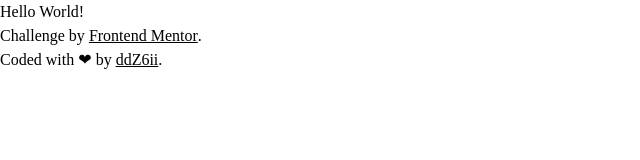
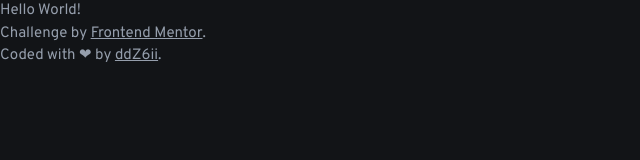
Before and after one commit to ddZ6ii/interactive-rating-component, a website built with Vite: page src/index.html in a window 1280 px wide. Shown: the whole page, without its empty margins (0-640 px from the left). Built offline with nearby package versions, Linux system fonts and the light colour scheme.

Commit message:
💄 Add style guide

```diff
--- a/src/style.css
+++ b/src/style.css
@@ -1,10 +1,63 @@
 /* ########################################
 ############# CUSTOM FONTS ################
-######################################## */
+###########################################
+/* Provide variable fonts as main format. */
+@font-face {
+  /* Use VF to make it distinguishable from static fonts. */
+  font-family: 'Overpass VF';
+  src:
+    local('Overpass'),
+    url('/assets/fonts/Overpass/Overpass-VariableFont_wght.woff2')
+      format('woff2-variations'),
+    url('/assets/fonts/Overpass/Overpass-VariableFont_wght.woff')
+      format('woff-variations'),
+    url('/assets/fonts/Overpass/Overpass-VariableFont_wght.ttf')
+      format('truetype-variations');
+  font-style: normal;
+  /* Allowable range for the weight of the variable font. */
+  font-weight: 400 700;
+  /* Displaying text quickly is a top priority, but ensure the custom web-font is used. */
+  font-display: swap;
+}
+
+/* Provide static fonts as a fallback. */
+@font-face {
+  font-family: 'Overpass';
+  src:
+    local('Overpass'),
+    url('/assets/fonts/Overpass/static/Overpass-Regular.woff2') format('woff2'),
+    url('/assets/fonts/Overpass/static/Overpass-Regular.woff') format('woff'),
+    url('/assets/fonts/Overpass/static/Overpass-Regular.ttf') format('truetype');
+  font-style: normal;
+  font-weight: 400;
+  font-display: swap;
+}
+@font-face {
+  font-family: 'Overpass';
+  src:
+    local('Overpass'),
+    url('/assets/fonts/Overpass/static/Overpass-Bold.woff2') format('woff2'),
+    url('/assets/fonts/Overpass/static/Overpass-Bold.woff') format('woff'),
+    url('/assets/fonts/Overpass/static/Overpass-Bold.ttf') format('truetype');
+  font-style: normal;
+  font-weight: 700;
+  font-display: swap;
+}
 
 /* ########################################
 ############# STYLE GUIDE #################
 ######################################## */
+:root {
+  --color-accent: hsl(25, 97%, 53%);
+  --color-neutral-50: hsl(0, 0%, 100%);
+  --color-neutral-200: hsl(217, 12%, 63%);
+  --color-neutral-400: hsl(216, 12%, 54%);
+  --color-neutral-600: hsl(213, 19%, 18%);
+  --color-neutral-800: hsl(216, 12%, 8%);
+
+  --font-body: 0.9375rem;
+  --font-heading: 2rem;
+}
 
 /* ########################################
 ############# RESET #######################
@@ -48,6 +101,17 @@ ul {
 /* ########################################
 ############# BASIC STYLING ###############
 ######################################## */
+body {
+  background-color: var(--color-neutral-800);
+  color: var(--color-neutral-200);
+  font-size: var(--font-body);
+  /* Use static fonts by default... */
+  font-family: 'Overpass', sans-serif;
+  /*...but prefer loading variable font if supported (feature query). */
+  @supports (font-variation-settings: normal) {
+    font-family: 'Overpass VF', sans-serif;
+  }
+}
 
 /* ########################################
 ########### COMPONENT STYLING #############
```
